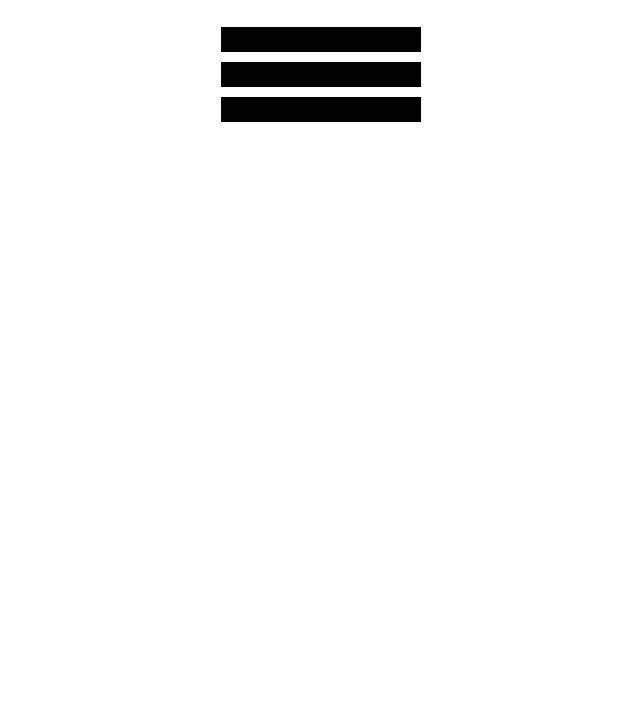
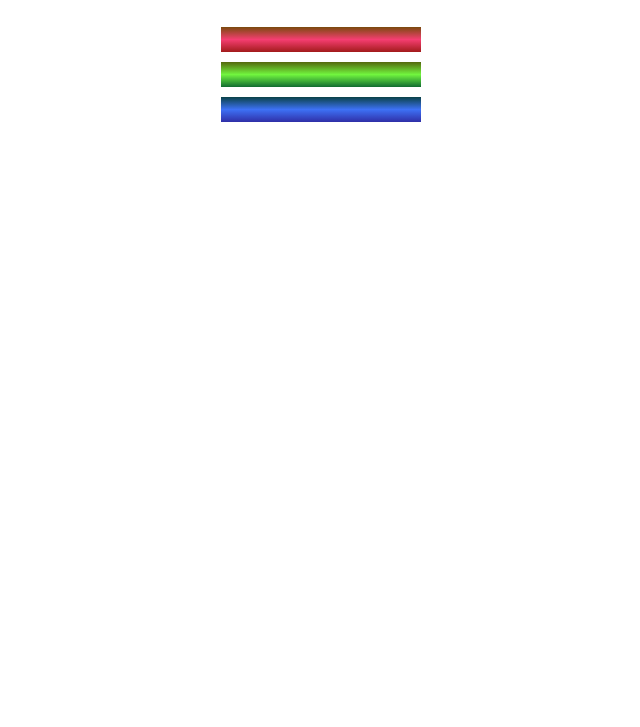
Before and after one commit to F-A-Z-A/free-code-camp, a plain HTML site: page HTMLandCSS/03_LearnCSSColorsByBuildingASetOfColoredMarkers/index.html in a window 1280 px wide. Shown: the part 73-800 px from the top of the page, without its empty margins (319-959 px from the left). Drawn offline with Linux system fonts and the light colour scheme.

Commit message:
LearnCSSColorsByBuildingASetOfColoredMarkers (69/94)

```diff
--- a/HTMLandCSS/03_LearnCSSColorsByBuildingASetOfColoredMarkers/index.html
+++ b/HTMLandCSS/03_LearnCSSColorsByBuildingASetOfColoredMarkers/index.html
@@ -9,9 +9,9 @@
 <body>
 <h1>CSS Color Markers</h1>
 <div class="container">
-	<div class="marker one"></div>
-	<div class="marker two"></div>
-	<div class="marker three"></div>
+	<div class="marker red"></div>
+	<div class="marker green"></div>
+	<div class="marker blue"></div>
 </div>
 
 
--- a/HTMLandCSS/03_LearnCSSColorsByBuildingASetOfColoredMarkers/style.css
+++ b/HTMLandCSS/03_LearnCSSColorsByBuildingASetOfColoredMarkers/style.css
@@ -13,14 +13,14 @@ h1 {
     padding: 10px 0;
 }
 
-.one {
-    background-color: rgb(0, 0, 0);
+.red {
+    background: linear-gradient(rgb(122, 74, 14), rgb(245, 62, 113), rgb(162, 27, 27));
 }
 
-.two {
-    background-color: rgb(0, 0, 0);
+.green {
+    background: linear-gradient(#55680D, #71F53E, #116C31);
 }
 
-.three {
-    background-color: rgb(0, 0, 0);
+.blue {
+    background: linear-gradient(hsl(186, 76%, 16%), hsl(223, 90%, 60%), hsl(240, 56%, 42%));
 }
```
